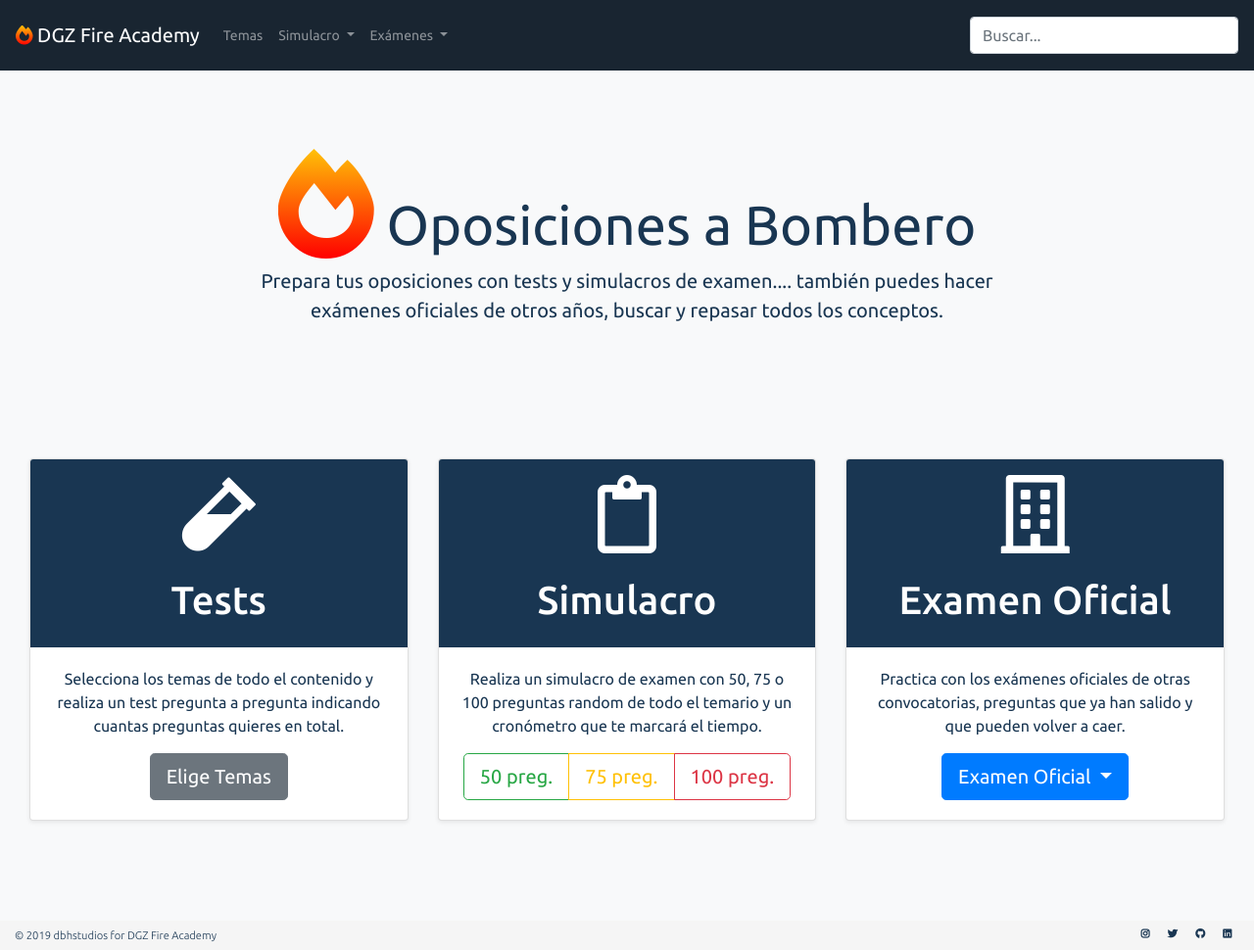
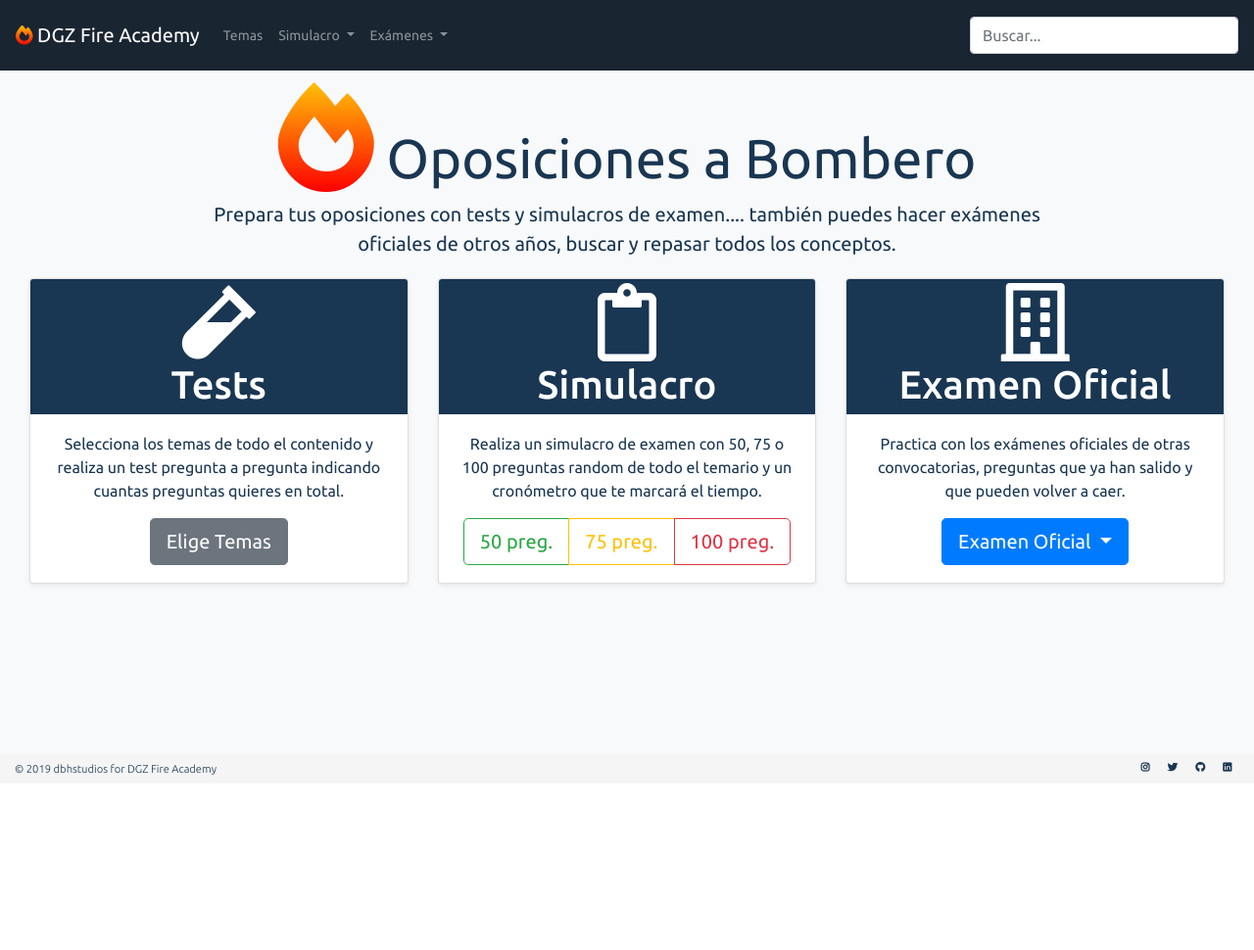
Before and after one commit to guilu/dbhacademy, a Spring app: template src/main/resources/templates/index.html in a window 1280 px wide. Shown: the whole page at 98% size. After the commit the page ends 792 px from the top, so only its background shows below. Run offline with Thymeleaf, Linux system fonts and the light colour scheme; the template is opened without the code that fills it, so the values that code supplies are empty.

Commit message:
sin scroll en la home, pero con line-height y ultimo fallo

```diff
--- a/src/main/resources/static/css/app.css
+++ b/src/main/resources/static/css/app.css
@@ -2,7 +2,7 @@ html,
 body {
   overflow-x: hidden; /* Prevent scroll on narrow devices */
   padding-top: 40px; /* height of the navbar */
-  padding-bottom: 30px;
+  padding-bottom: 10px;
   font-family: 'Ubuntu',Arial, Helvetica, sans-serif;
   color:#193652;
 }
@@ -234,7 +234,10 @@ html {
   color: white;
 }
 .logo-test, .logo-simulacro, .logo-examenes {
-  margin-bottom: .3em;
+  /* margin-bottom: .3em; */
+}
+.card h1, .card h1, .card h1 {
+  margin-bottom: 0.15rem;
 }
 
 
@@ -249,3 +252,7 @@ html {
 .contacts li {
  display: inline;
 }
+
+.card-body {
+  padding:1.1rem !important;
+}
--- a/src/main/resources/templates/fragments/pregunta.html
+++ b/src/main/resources/templates/fragments/pregunta.html
@@ -45,7 +45,7 @@
             </div>
             <div class="media-body pb-3 small border-gray" th:classappend="${ iter.last ? '' : 'border-bottom'}">
                 <div class="form-check">
-                    <input class="form-check-input" type="radio" th:name="${'respuestas_of_' + pregunta.id}" id="defaultCheck1" th:id="${'r_'+respuesta.id}" style="margin-top:3px">
+                    <input class="form-check-input" type="radio" th:name="${'respuestas_of_' + pregunta.id}" id="defaultCheck1" th:id="${'r_'+respuesta.id}" style="margin-top:9px">
                     <label class="form-check-label" th:for="${'r_'+respuesta.id}" th:text="${respuesta.texto}">Texto de la respuesta 1:  pain itself, who seeks after it and wants to have it, simply because it is pain..."
                         What is Lorem Ipsum? Lorem Ipsum is </label>
                 </div>
--- a/src/main/resources/templates/index.html
+++ b/src/main/resources/templates/index.html
@@ -7,20 +7,20 @@
 <body class="bg-light">
 <div th:replace="~{fragments/nav :: nav}" th:width="examenes=${examenes}"></div>
 
-<div class="position-relative overflow-hidden p-3 p-md-5 text-center bg-light">
-    <div class="col-lg-8 col-md-8 p-lg-3 mx-auto my-2">
+<div class="position-relative overflow-hidden p-3 p-md-0 text-center bg-light">
+    <div class="col-lg-8 col-md-8 p-lg-1 mx-auto my-0">
         <h1 class="display-4 font-weight-normal"><i class="fa fa-fire-alt fa-2x"></i> Oposiciones a Bombero</h1>
         <p class="lead font-weight-normal">Prepara tus oposiciones con  tests y simulacros de examen.... también puedes hacer exámenes oficiales de otros años, buscar y repasar todos los conceptos.</p>
     </div>
 </div>
 
 <main role="main" class="container-fluid">
-    <div class="album py-5 bg-light">
+    <div class="album py-0 bg-light">
         <div class="container-fluid">
             <div class="row">
                 <div class="col-md-4">
                     <div class="card mb-4 shadow-sm">
-                        <div class="bd-placeholder-img card-img-top p-3 text-center caja-test">
+                        <div class="bd-placeholder-img card-img-top py-1 text-center caja-test">
                             <i class="fa fa-vial fa-5x logo-test"></i><h1>Tests</h1>
                         </div>
                         <div class="card-body text-center">
@@ -36,7 +36,7 @@
                 </div>
                 <div class="col-md-4">
                     <div class="card mb-4 shadow-sm">
-                        <div class="bd-placeholder-img card-img-top p-3 text-center caja-simulacro">
+                        <div class="bd-placeholder-img card-img-top py-1 text-center caja-simulacro">
                             <i class="far fa-clipboard fa-5x logo-simulacro"></i><h1 class="texto-simulacro">Simulacro</h1>
                         </div>
                         <div class="card-body text-center">
@@ -54,7 +54,7 @@
                 </div>
                 <div class="col-md-4">
                     <div class="card mb-4 shadow-sm">
-                        <div class="bd-placeholder-img card-img-top p-3 text-center caja-examenes">
+                        <div class="bd-placeholder-img card-img-top py-1 text-center caja-examenes">
                             <i class="far fa-building fa-5x logo-examenes"></i><h1 class="texto-examanes">Examen Oficial</h1>
                         </div>
                         <div class="card-body text-center">
```
